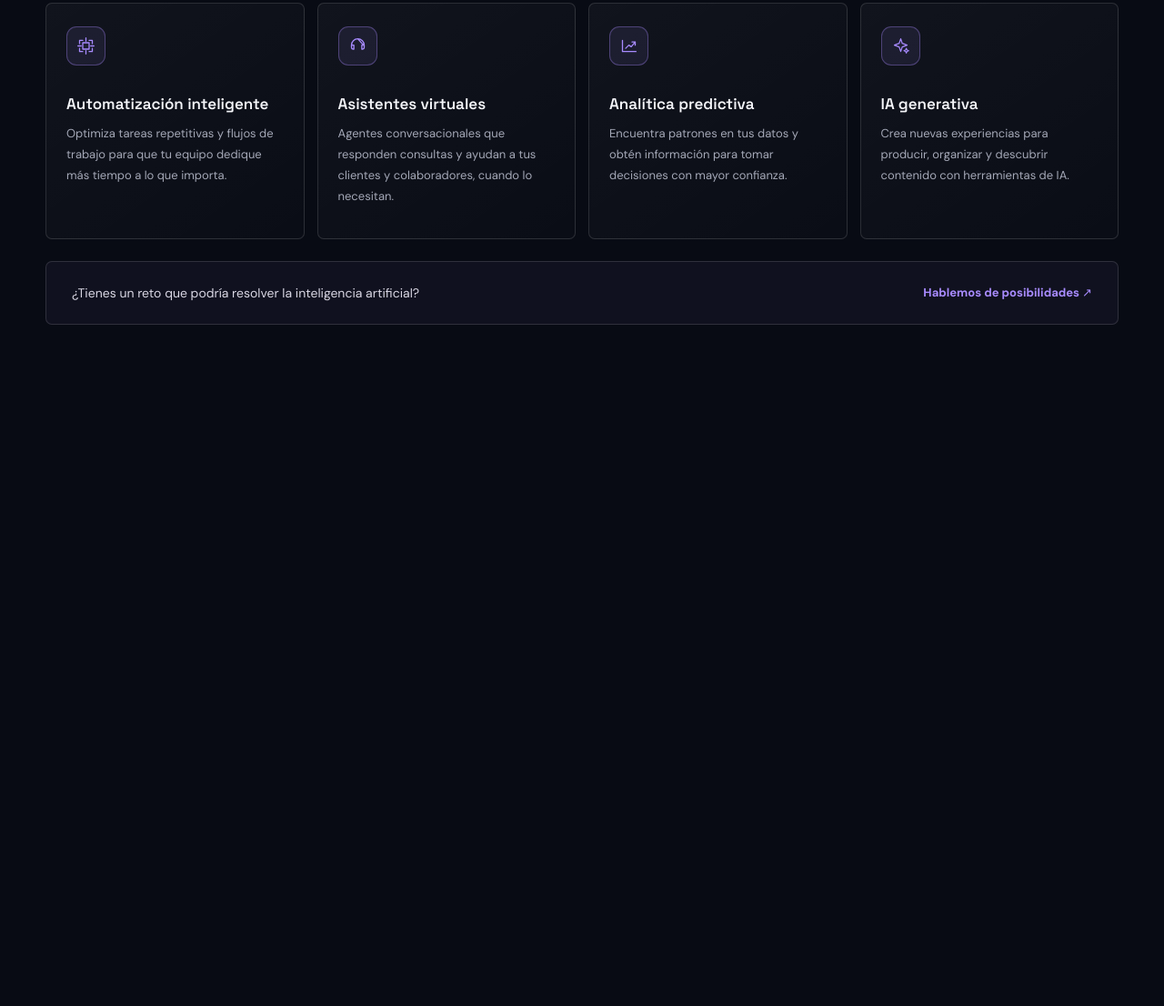
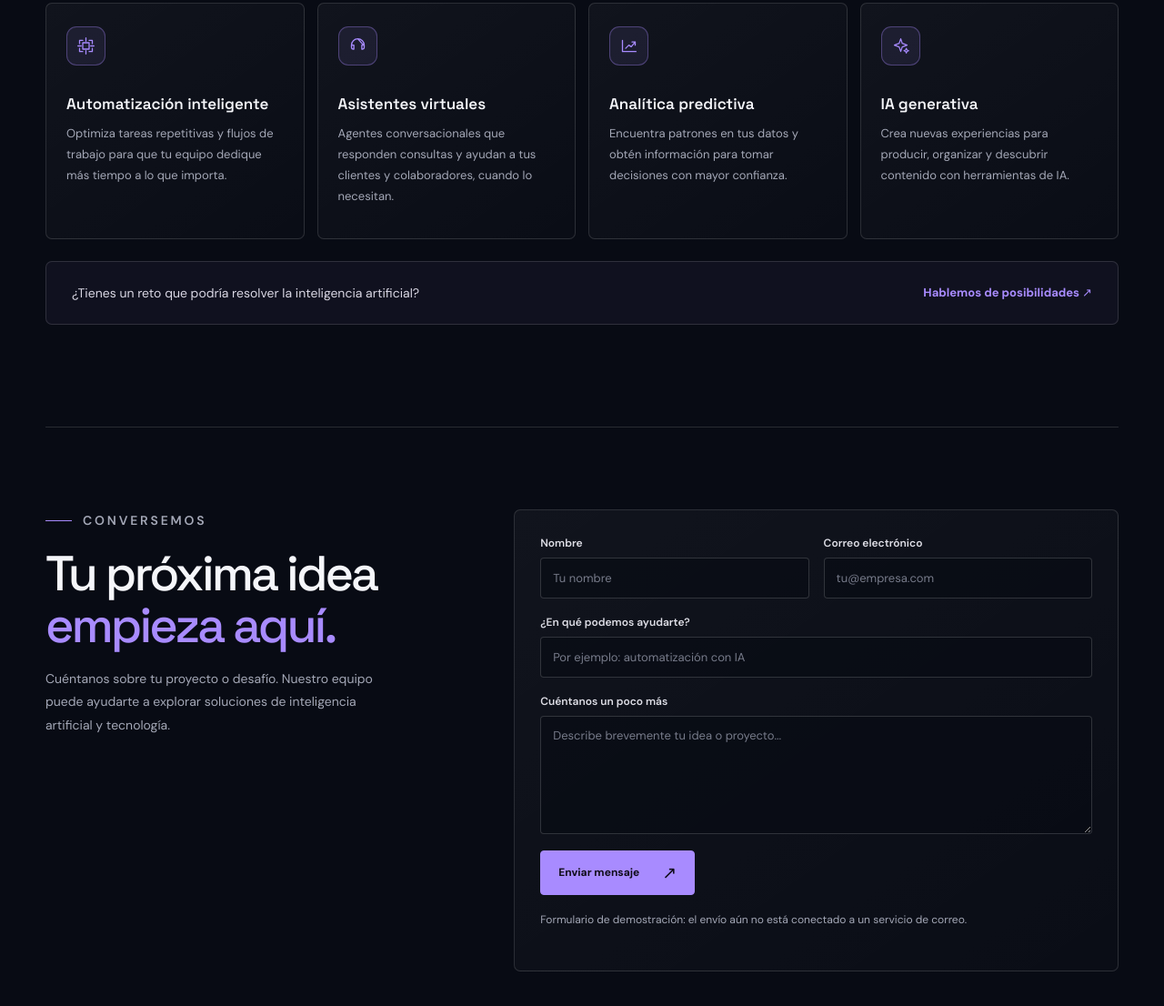
Before and after one commit to ghismobol/tarea, a plain HTML site: page index.html in a window 1280 px wide. Shown: the part 1432-2538 px from the top of the page at 91% size. Before the commit the page ends 1901 px from the top, so only its background shows below. Drawn offline with Linux system fonts and the light colour scheme.

Commit message:
adicion de menu y formulario contacto

```diff
--- a/index.html
+++ b/index.html
@@ -348,6 +348,76 @@
       font-size: 13px;
       font-weight: 700;
     }
+    .contact {
+      display: grid;
+      grid-template-columns: .8fr 1.2fr;
+      gap: 72px;
+      width: min(1180px, calc(100% - 80px));
+      margin: 0 auto;
+      padding: 90px 0 110px;
+      border-top: 1px solid var(--line);
+      scroll-margin-top: 100px;
+    }
+    .contact-copy .eyebrow { margin-bottom: 17px; }
+    .contact-copy h2 {
+      margin: 0 0 18px;
+      font: 500 clamp(36px, 4.5vw, 54px)/1.06 "Space Grotesk", sans-serif;
+      letter-spacing: -.055em;
+    }
+    .contact-copy h2 span { color: var(--accent); }
+    .contact-copy > p {
+      max-width: 390px;
+      margin: 0;
+      color: var(--muted);
+      font-size: 14px;
+      line-height: 1.8;
+    }
+    .contact-form {
+      display: grid;
+      grid-template-columns: 1fr 1fr;
+      gap: 18px 16px;
+      padding: 28px;
+      border: 1px solid var(--line);
+      border-radius: 7px;
+      background: linear-gradient(145deg, rgb(255 255 255 / 4%), rgb(255 255 255 / 1%));
+    }
+    .form-field { display: grid; gap: 8px; }
+    .form-field-full { grid-column: 1 / -1; }
+    .form-field label { color: #dedee6; font-size: 12px; font-weight: 600; }
+    .form-field input,
+    .form-field textarea {
+      width: 100%;
+      border: 1px solid rgb(255 255 255 / 16%);
+      border-radius: 4px;
+      outline: none;
+      background: rgb(8 11 20 / 58%);
+      color: var(--text);
+      font: inherit;
+      font-size: 13px;
+      transition: border-color .2s ease, box-shadow .2s ease;
+    }
+    .form-field input { min-height: 45px; padding: 0 13px; }
+    .form-field textarea { min-height: 130px; padding: 12px 13px; resize: vertical; }
+    .form-field input::placeholder,
+    .form-field textarea::placeholder { color: #777b8a; }
+    .form-field input:focus,
+    .form-field textarea:focus {
+      border-color: var(--accent);
+      box-shadow: 0 0 0 3px rgb(168 139 255 / 13%);
+    }
+    .contact-submit {
+      justify-self: start;
+      cursor: pointer;
+    }
+    .form-note,
+    .form-status {
+      grid-column: 1 / -1;
+      margin: 0;
+      color: var(--muted);
+      font-size: 12px;
+      line-height: 1.6;
+    }
+    .form-status { color: #f2c98b; }
 
     @media (min-width: 1500px) {
       .hero { min-height: 900px; }
@@ -396,11 +466,21 @@
       .service-card { min-height: 245px; padding: 19px 16px; }
       .service-icon { margin-bottom: 23px; }
       .services-cta { align-items: flex-start; flex-direction: column; padding: 22px; }
+      .contact {
+        grid-template-columns: 1fr;
+        gap: 28px;
+        width: calc(100% - 42px);
+        padding: 73px 0 82px;
+        scroll-margin-top: 84px;
+      }
+      .contact-form { padding: 21px; }
     }
     @media (max-width: 420px) {
       .service-grid { grid-template-columns: 1fr; }
       .service-card { min-height: auto; }
       .service-icon { margin-bottom: 18px; }
+      .contact-form { grid-template-columns: 1fr; gap: 15px; }
+      .form-field-full, .form-note, .form-status { grid-column: 1; }
     }
     @media (prefers-reduced-motion: reduce) {
       *, *::before, *::after { scroll-behavior: auto !important; transition-duration: .01ms !important; }
@@ -420,7 +500,8 @@
       <a href="#inicio">Inicio</a>
       <a href="#servicios">Servicios IA</a>
       <a href="#vision">Nuestra visión</a>
-      <a class="header-cta" href="#servicios">Explorar servicios <span aria-hidden="true">↗</span></a>
+      <a href="#contacto">Contacto</a>
+      <a class="header-cta" href="#contacto">Hablemos <span aria-hidden="true">↗</span></a>
     </nav>
   </header>
   <main>
@@ -511,8 +592,37 @@
       </div>
       <div class="services-cta">
         <p>¿Tienes un reto que podría resolver la inteligencia artificial?</p>
-        <a href="#vision">Hablemos de posibilidades <span aria-hidden="true">↗</span></a>
+        <a href="#contacto">Hablemos de posibilidades <span aria-hidden="true">↗</span></a>
       </div>
+    </section>
+
+    <section class="contact" id="contacto" aria-labelledby="contact-title">
+      <div class="contact-copy">
+        <p class="eyebrow">Conversemos</p>
+        <h2 id="contact-title">Tu próxima idea<br><span>empieza aquí.</span></h2>
+        <p>Cuéntanos sobre tu proyecto o desafío. Nuestro equipo puede ayudarte a explorar soluciones de inteligencia artificial y tecnología.</p>
+      </div>
+      <form class="contact-form" id="contact-form">
+        <div class="form-field">
+          <label for="contact-name">Nombre</label>
+          <input id="contact-name" name="name" type="text" autocomplete="name" placeholder="Tu nombre" required maxlength="100">
+        </div>
+        <div class="form-field">
+          <label for="contact-email">Correo electrónico</label>
+          <input id="contact-email" name="email" type="email" autocomplete="email" placeholder="tu@empresa.com" required maxlength="254">
+        </div>
+        <div class="form-field form-field-full">
+          <label for="contact-subject">¿En qué podemos ayudarte?</label>
+          <input id="contact-subject" name="subject" type="text" placeholder="Por ejemplo: automatización con IA" required maxlength="150">
+        </div>
+        <div class="form-field form-field-full">
+          <label for="contact-message">Cuéntanos un poco más</label>
+          <textarea id="contact-message" name="message" placeholder="Describe brevemente tu idea o proyecto..." required maxlength="2000"></textarea>
+        </div>
+        <button class="primary-link contact-submit" type="submit">Enviar mensaje <span aria-hidden="true">↗</span></button>
+        <p class="form-note">Formulario de demostración: el envío aún no está conectado a un servicio de correo.</p>
+        <p class="form-status" id="form-status" role="status" aria-live="polite"></p>
+      </form>
     </section>
   </main>
 
@@ -618,6 +728,12 @@
       if (event.key === "Escape") closeMenu();
     });
 
+    document.querySelector("#contact-form").addEventListener("submit", (event) => {
+      event.preventDefault();
+      document.querySelector("#form-status").textContent =
+        "El formulario no pudo enviar el mensaje porque todavía no está conectado a un servicio de correo.";
+    });
+
     hero.addEventListener("pointermove", (event) => {
       if (reducedMotion.matches || event.pointerType === "touch") return;
       const bounds = hero.getBoundingClientRect();
```
